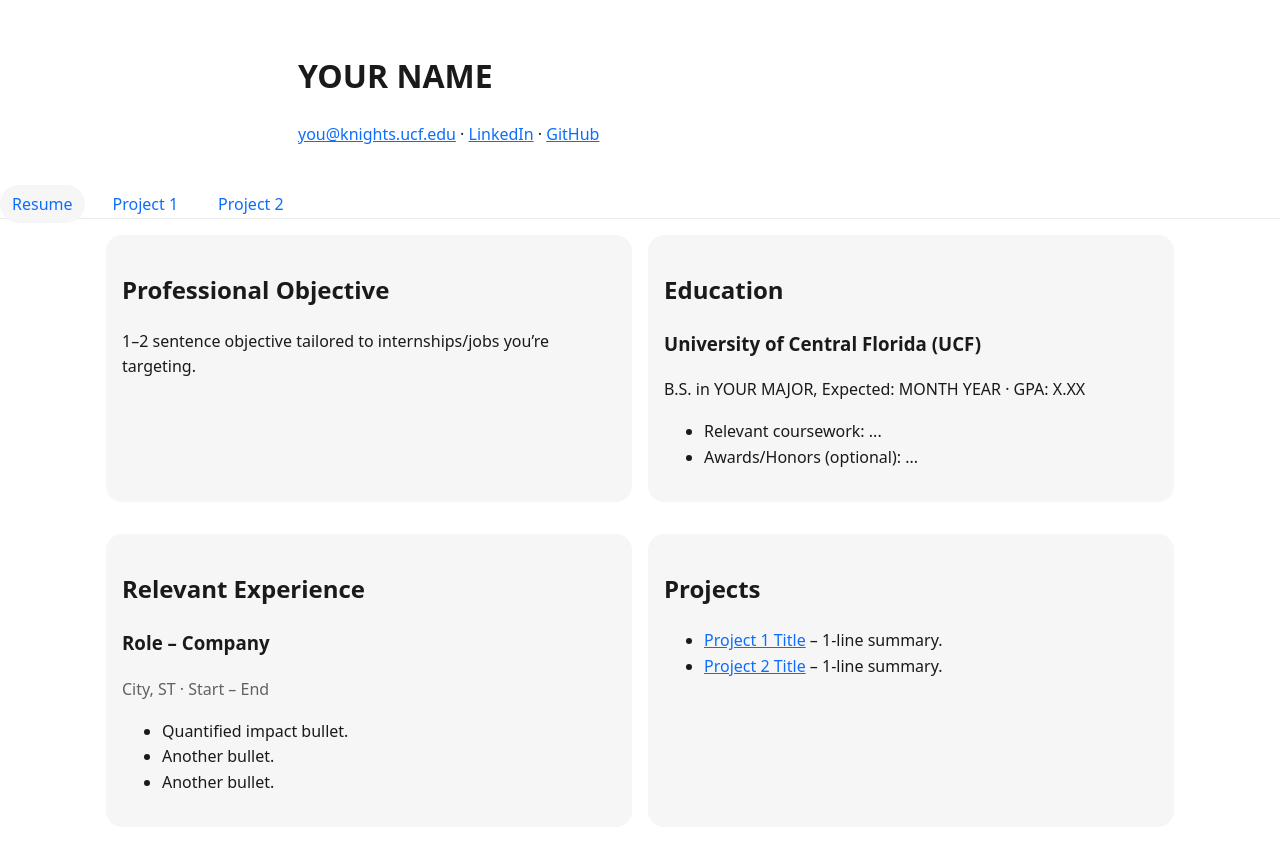
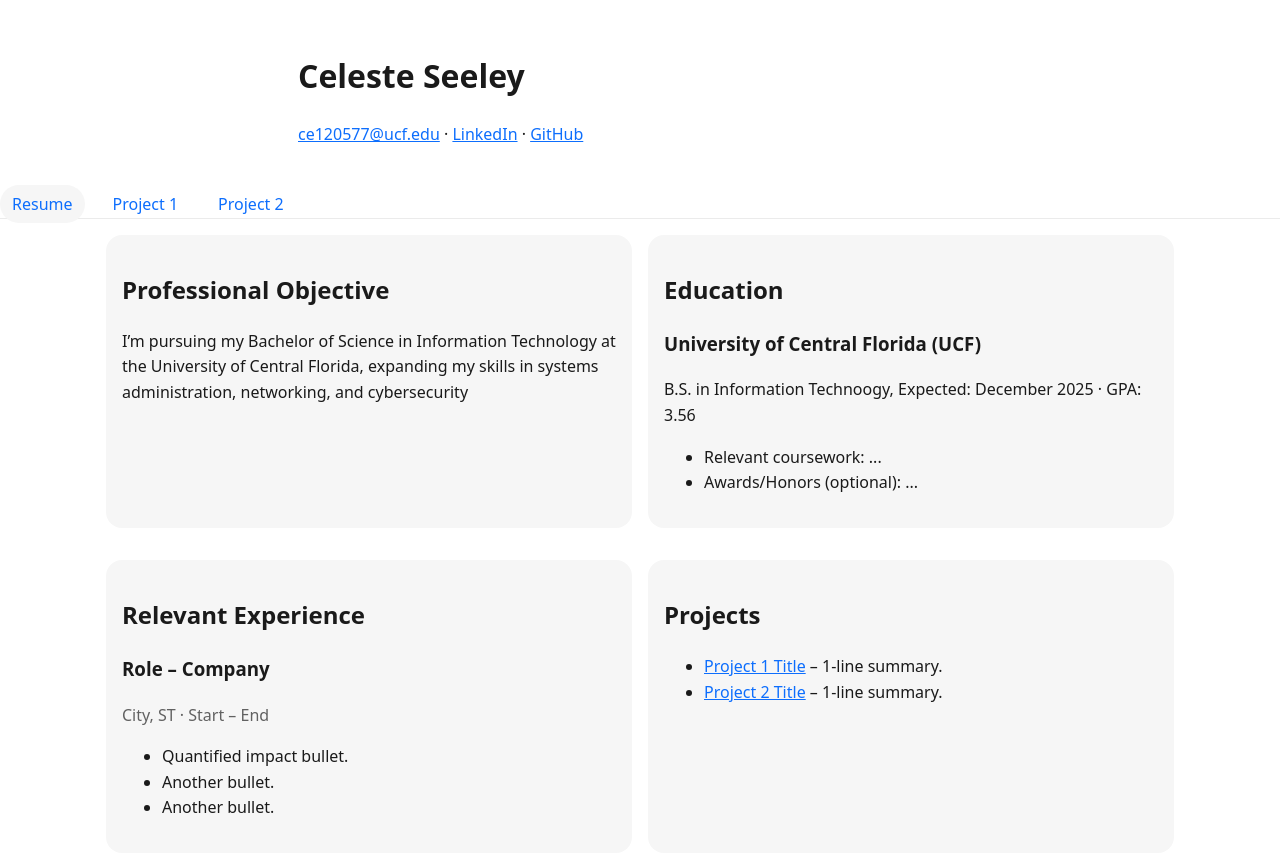
Before and after one commit to cas-dotcom/cas-dotcom.github.io, a plain HTML site: page index.html in a window 1280 px wide. Shown: the top 856 px of the page. Drawn offline with Linux system fonts and the light colour scheme.

Commit message:
Update index.html

```diff
--- a/index.html
+++ b/index.html
@@ -3,8 +3,8 @@
 <head>
   <meta charset="utf-8" />
   <meta name="viewport" content="width=device-width, initial-scale=1" />
-  <title>YOUR NAME – Resume</title>
-  <meta name="description" content="Resume for YOUR NAME: education, experience, projects, and skills." />
+  <title>Celeste Seeley – Resume</title>
+  <meta name="description" content="Resume for Celeste Seeley: education, experience, projects, and skills." />
   <link rel="preload" href="images/headshot.jpg" as="image" />
   <link rel="stylesheet" href="styles.css" />
 </head>
@@ -15,11 +15,11 @@
     <div class="container">
       <img class="headshot" src="images/headshot.jpg" alt="Professional headshot of YOUR NAME" width="160" height="160" />
       <div>
-        <h1>YOUR NAME</h1>
+        <h1>Celeste Seeley</h1>
         <p>
-          <a href="mailto:you@knights.ucf.edu">you@knights.ucf.edu</a> ·
-          <a href="https://www.linkedin.com/in/your-handle" rel="me">LinkedIn</a> ·
-          <a href="https://github.com/your-username" rel="me">GitHub</a>
+          <a href="mailto:ce120577@ucf.edu">ce120577@ucf.edu</a> ·
+          <a href="https://www.linkedin.com/in/celeste-seeley-88b2a7195/" rel="me">LinkedIn</a> ·
+          <a href="https://github.com/cas-dotcom" rel="me">GitHub</a>
         </p>
       </div>
     </div>
@@ -36,13 +36,13 @@
     <section class="container grid two">
       <article aria-labelledby="objective-heading" class="card">
         <h2 id="objective-heading">Professional Objective</h2>
-        <p>1–2 sentence objective tailored to internships/jobs you’re targeting.</p>
+        <p>I’m pursuing my Bachelor of Science in Information Technology at the University of Central Florida, expanding my skills in systems administration, networking, and cybersecurity</p>
       </article>
 
       <article aria-labelledby="education-heading" class="card">
         <h2 id="education-heading">Education</h2>
         <h3>University of Central Florida (UCF)</h3>
-        <p>B.S. in YOUR MAJOR, Expected: MONTH YEAR · GPA: X.XX</p>
+        <p>B.S. in Information Technoogy, Expected: December 2025 · GPA: 3.56</p>
         <ul>
           <li>Relevant coursework: ...</li>
           <li>Awards/Honors (optional): ...</li>
```
